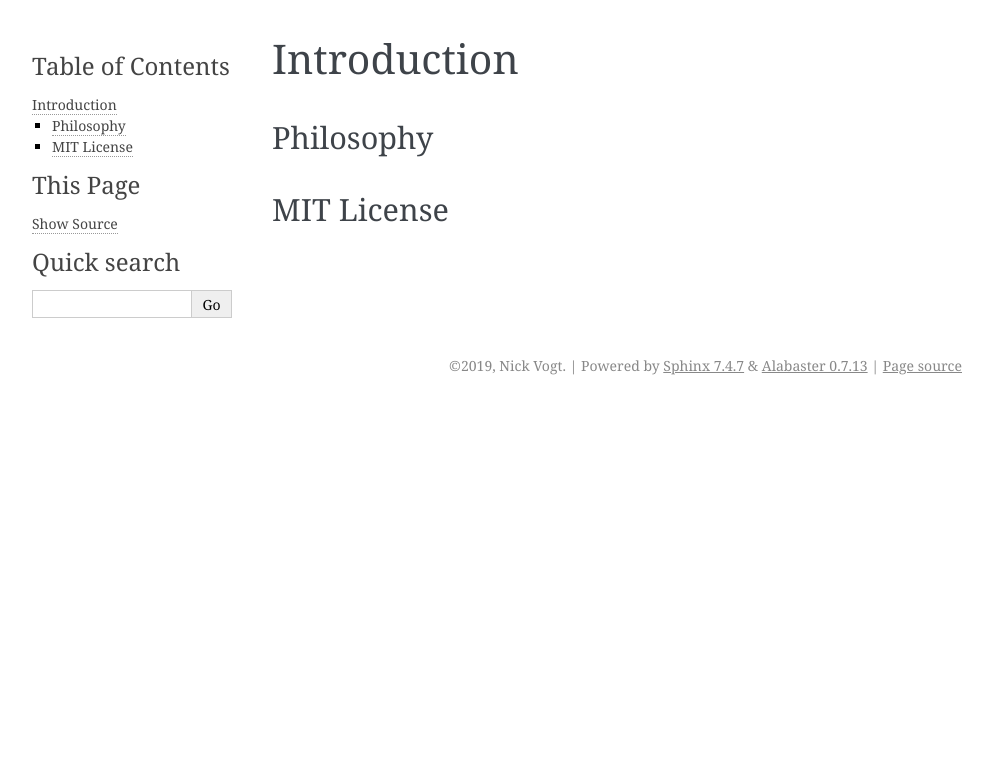
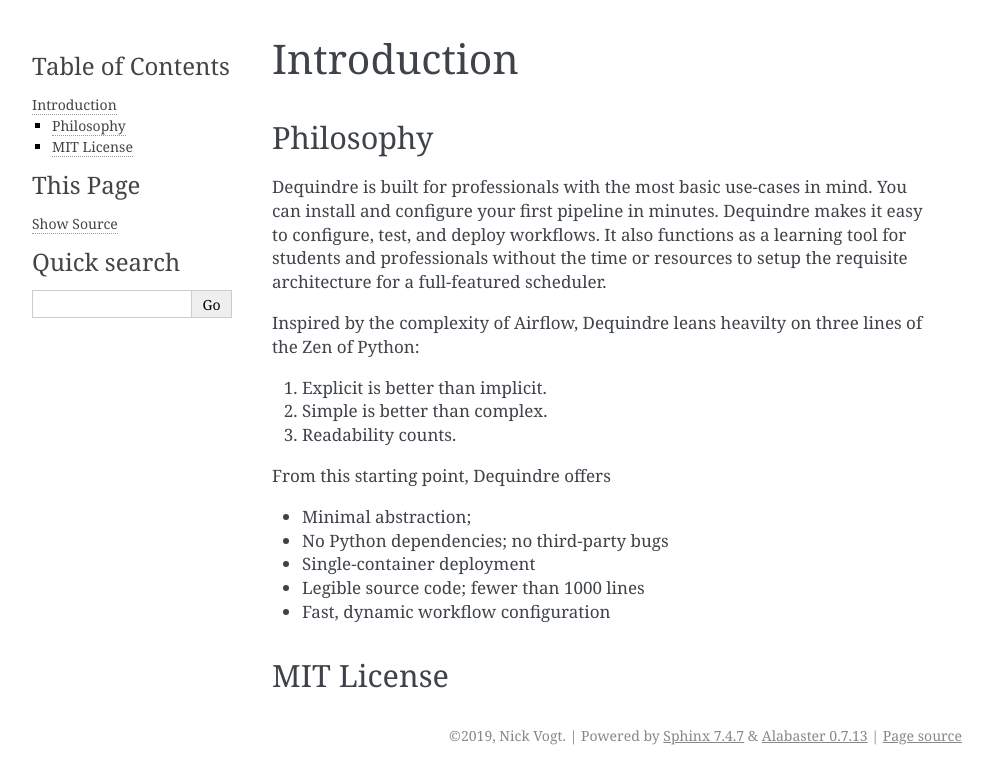
Before and after one commit to vogt4nick/dequindre, a Sphinx documentation site: the page built from docs/source/user/intro.md, in a window 1280 px wide. Shown: the top 784 px of the page, without its empty margins (148-1141 px from the left). Built offline with Sphinx 7.4.7, drawn with Linux system fonts in a browser that asks for light colours.

Commit message:
update philosophy

```diff
--- a/docs/source/user/intro.md
+++ b/docs/source/user/intro.md
@@ -2,4 +2,25 @@
 
 ## Philosophy
 
+Dequindre is built for professionals with the most basic use-cases in mind.
+You can install and configure your first pipeline in minutes. Dequindre makes
+it easy to configure, test, and deploy workflows. It also functions as a
+learning tool for students and professionals without the time or resources to
+setup the requisite architecture for a full-featured scheduler.
+
+Inspired by the complexity of Airflow, Dequindre leans heavilty on three lines
+of the Zen of Python:
+
+1. Explicit is better than implicit.
+2. Simple is better than complex.
+3. Readability counts.
+
+From this starting point, Dequindre offers
+
+* Minimal abstraction;
+* No Python dependencies; no third-party bugs
+* Single-container deployment
+* Legible source code; fewer than 1000 lines
+* Fast, dynamic workflow configuration
+
 ## MIT License
```
